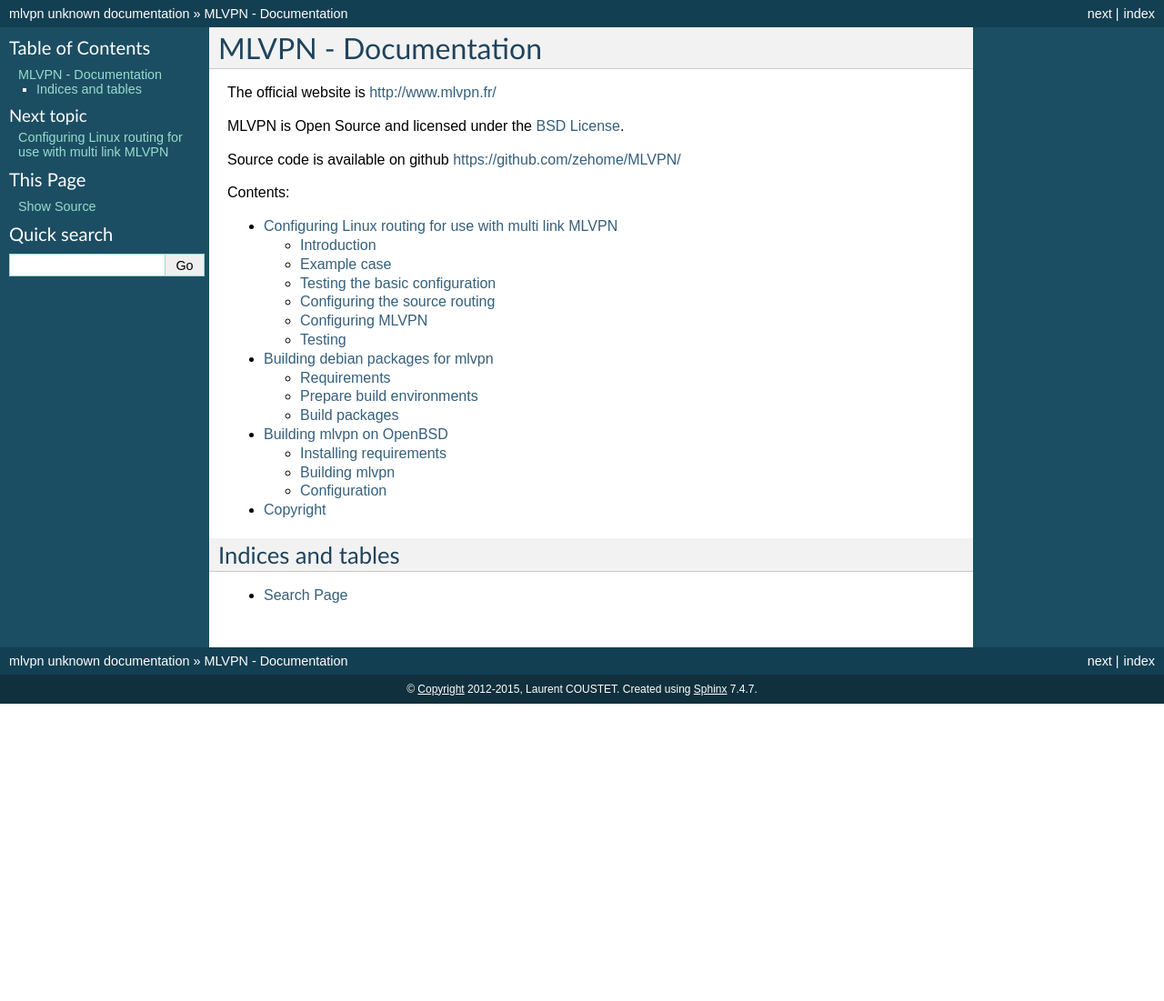
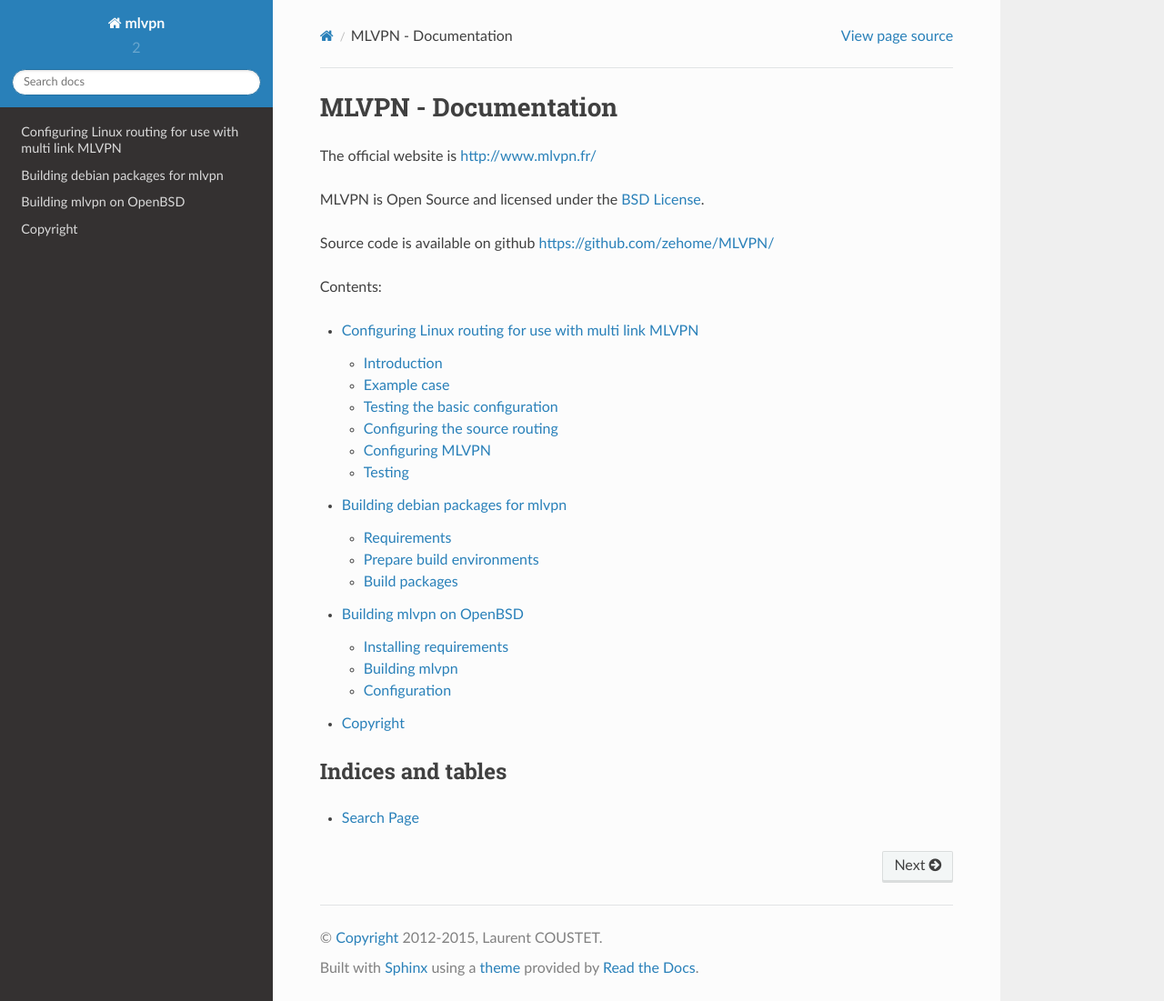
Before and after one commit to zehome/MLVPN, a Sphinx documentation site: the page built from doc/source/index.rst, in a window 1280 px wide and 1101 px high. Shown: the whole window at 91% size. Built offline with Sphinx 7.4.7 and the Read the Docs theme 2.0.0, drawn with Linux system fonts in a browser that asks for light colours.

Commit message:
Add support for sphinx_rtd_theme readthedocs theme on local builds.

```diff
--- a/doc/source/conf.py
+++ b/doc/source/conf.py
@@ -255,3 +255,11 @@
     return (version, release)
 
 version, release = override_release_version()
+
+
+try:
+    import sphinx_rtd_theme
+    html_theme = "sphinx_rtd_theme"
+    html_theme_path = [sphinx_rtd_theme.get_html_theme_path()]
+except ImportError:
+    html_theme = "default"
```
